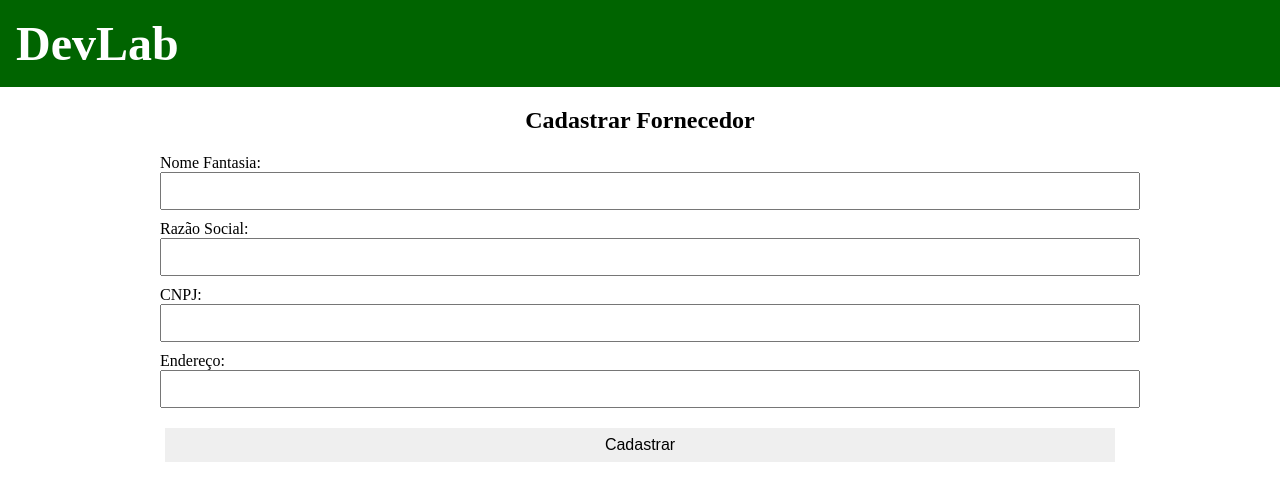
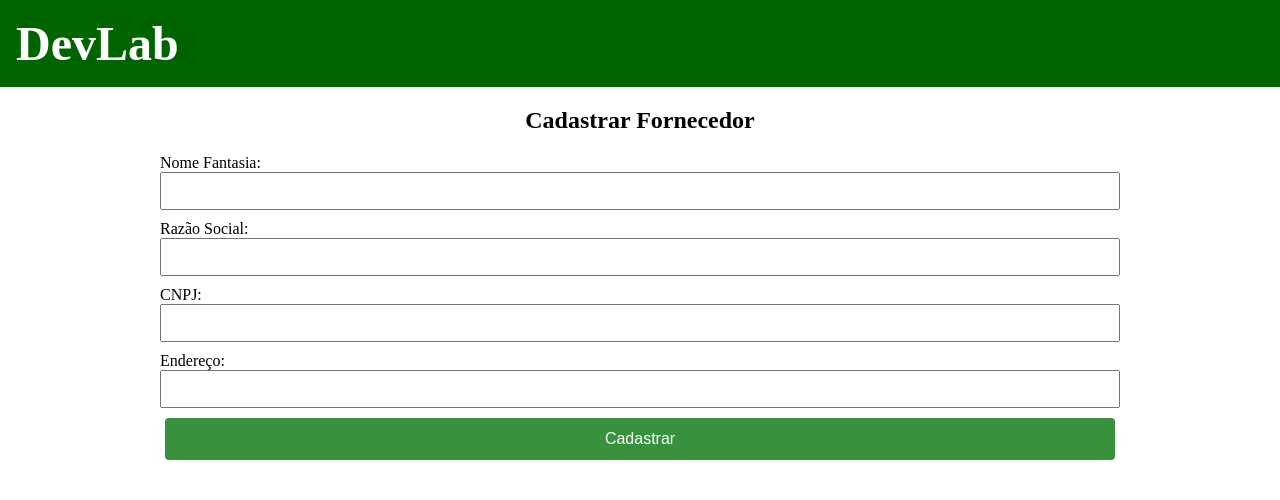
Before and after one commit to leonardferrer/desafio_insightlab_frontend, a React (Vite) app: page /add in a window 1280 px wide. Shown: the top 500 px of the page. Built offline with nearby package versions, Linux system fonts and the light colour scheme.

Commit message:
refactor: divindo o style das paginas

```diff
--- a/src/pages/AddSupplier/AddSupplier.css
+++ b/src/pages/AddSupplier/AddSupplier.css
@@ -1,18 +1,52 @@
-.form-container {
+.container {
     width: 75%;
     margin: 0 auto;
     margin-top: 20px;
 }
 
-.input-field {
+h2 {
+    text-align: center;
+    margin-bottom: 20px;
+}
+
+form {
+    display: flex;
+    flex-direction: column;
+}
+
+.form-group {
+    margin-bottom: 10px;
+}
+
+label {
+    font-size: 16px;
+    margin-bottom: 5px;
+}
+
+input {
     font-size: 16px;
     padding: 8px;
     width: 100%;
-    margin-bottom: 10px;
+    box-sizing: border-box;
 }
 
-.submit-button {
+button {
     font-size: 16px;
     padding: 8px;
     margin-top: 10px;
+    cursor: pointer;
+    background-color: #38913c;
+    color: white;
+    border: none;
+    border-radius: 4px;
 }
+
+button:hover {
+    background-color: #01bf08;
+}
+
+.error-message {
+    color: red;
+    font-size: 14px;
+    margin-top: 5px;
+}
--- a/src/pages/AddSupplier/AddSupplier.jsx
+++ b/src/pages/AddSupplier/AddSupplier.jsx
@@ -1,6 +1,7 @@
 import React, { useState } from 'react';
 import SupplierService from '../../services/SupplierService.js';
 import { useNavigate } from 'react-router-dom';
+import './AddSupplier.css';
 
 function AddSupplier() {
     const [form, setForm] = useState({
@@ -50,10 +51,10 @@ function AddSupplier() {
     };
 
     return (
-        <div style={{ width: '75%', margin: '0 auto', marginTop: '20px' }}>
+        <div className="container">
             <h2>Cadastrar Fornecedor</h2>
             <form onSubmit={handleSubmit}>
-                <div style={{ marginBottom: '10px' }}>
+                <div className="form-group">
                     <label>Nome Fantasia:</label>
                     <input
                         type="text"
@@ -61,10 +62,9 @@ function AddSupplier() {
                         value={form.fantasyName}
                         onChange={handleChange}
                         required
-                        style={{ fontSize: '16px', padding: '8px', width: '100%' }}
                     />
                 </div>
-                <div style={{ marginBottom: '10px' }}>
+                <div className="form-group">
                     <label>Razão Social:</label>
                     <input
                         type="text"
@@ -72,10 +72,9 @@ function AddSupplier() {
                         value={form.corporateReason}
                         onChange={handleChange}
                         required
-                        style={{ fontSize: '16px', padding: '8px', width: '100%' }}
                     />
                 </div>
-                <div style={{ marginBottom: '10px' }}>
+                <div className="form-group">
                     <label>CNPJ:</label>
                     <input
                         type="text"
@@ -83,13 +82,12 @@ function AddSupplier() {
                         value={form.cnpj}
                         onChange={handleChange}
                         required
-                        style={{ fontSize: '16px', padding: '8px', width: '100%' }}
-                        pattern="\d{14}" // Adiciona o padrão para 14 dígitos numéricos
+                        pattern="\d{14}"
                         title="Por favor, insira um CNPJ válido com 14 dígitos."
                     />
-                    {cnpjError && <span style={{ color: 'red' }}>{cnpjError}</span>}
+                    {cnpjError && <span className="error-message">{cnpjError}</span>}
                 </div>
-                <div style={{ marginBottom: '10px' }}>
+                <div className="form-group">
                     <label>Endereço:</label>
                     <input
                         type="text"
@@ -97,10 +95,9 @@ function AddSupplier() {
                         value={form.address}
                         onChange={handleChange}
                         required
-                        style={{ fontSize: '16px', padding: '8px', width: '100%' }}
                     />
                 </div>
-                <button type="submit" style={{ fontSize: '16px', padding: '8px', marginTop: '10px' }}>
+                <button type="submit">
                     Cadastrar
                 </button>
             </form>
--- a/src/pages/SupplierDetails/SupplierDetails.css
+++ b/src/pages/SupplierDetails/SupplierDetails.css
@@ -37,26 +37,28 @@ input {
 
 button {
     font-size: 16px;
-    padding: 12px; /* Aumentar o padding para maior altura */
+    padding: 12px;
     border: none;
     cursor: pointer;
-    flex-grow: 1; /* Permitir que o botão cresça para ocupar o espaço disponível */
-    margin: 0 5px; /* Adicionar margem entre os botões */
+    flex-grow: 1;
+    margin: 0 5px;
     text-align: center;
 }
 
 .edit-button {
     background-color: #4CAF50;
+    width: 50%;
     color: white;
 }
 
 .cancel-button {
-    background-color: #f44336;
+    background-color: #363ff4;
+    width: 50%;
     color: white;
 }
 
 .save-button {
-    background-color: #008CBA;
+    background-color: #227e26;
     color: white;
 }
 
--- a/src/pages/SuppliersList/SuppliersList.css
+++ b/src/pages/SuppliersList/SuppliersList.css
@@ -1,23 +1,68 @@
-.table-container {
+.container {
     width: 75%;
     margin: 0 auto;
+    margin-top: 20px;
 }
 
-.table-container h1 {
+h1 {
+    text-align: center;
+    margin-bottom: 20px;
+}
+
+table {
+    width: 100%;
+    border-collapse: collapse;
+    box-shadow: 0 2px 10px rgba(0, 0, 0, 0.1);
+}
+
+th, td {
+    border: 1px solid #100f0f;
+    padding: 12px;
+    text-align: left;
+}
+
+th {
+    background-color: #dad8d8;
+    color: #333;
+}
+
+td {
+    background-color: #fff;
+}
+
+tr:nth-child(even) td {
+    background-color: #f9f9f9;
+}
+
+.link {
+    text-decoration: none;
+    color: #007bff;
+    transition: color 0.3s;
+}
+
+.link:hover {
+    color: #0056b3;
+}
+
+button {
+    font-size: 16px;
+    padding: 8px 12px;
+    border: none;
+    cursor: pointer;
+    transition: background-color 0.3s;
+}
+
+.delete-button {
+    background-color: #fa7f7f;
+    color: white;
+    border-radius: 10px;
+    width: 100%;
+}
+
+.delete-button:hover {
+    background-color: #db0404;
+}
+
+.actions-cell {
     text-align: center;
 }
-
-.table {
-    width: 100%;
-    border-collapse: collapse;
-}
-
-.table th, .table td {
-    border: 1px solid black;
-    padding: 8px;
-}
-
-.table a {
-    text-decoration: none;
-    color: blue;
-}
--- a/src/pages/SuppliersList/SuppliersList.jsx
+++ b/src/pages/SuppliersList/SuppliersList.jsx
@@ -2,7 +2,8 @@ import { useState, useEffect } from 'react';
 import SupplierService from "../../services/SupplierService.js";
 import SearchField from "../../components/SearchField/SearchField.jsx";
 import CustomModal from "../../components/CustomModal/CustomModal.jsx";
-import {Link} from "react-router-dom";
+import { Link } from "react-router-dom";
+import './SuppliersList.css';
 
 function SupplierList() {
     const [suppliers, setSuppliers] = useState([]);
@@ -52,34 +53,33 @@ function SupplierList() {
     };
 
     return (
-        <div style={{ width: '75%', margin: '0 auto' }}>
+        <div className="container">
             <SearchField
                 searchTerm={searchTerm}
                 setSearchTerm={setSearchTerm}
                 handleSearch={handleSearch}
             />
-            <h1 style={{ textAlign: 'center' }}>Fornecedores</h1>
-            <table style={{ width: '100%', borderCollapse: 'collapse' }}>
+            <h1>Fornecedores</h1>
+            <table>
                 <thead>
                 <tr>
-                    <th style={{ border: '1px solid black', padding: '8px' }}>NOME</th>
-                    <th style={{ border: '1px solid black', padding: '8px' }}>RAZÃO SOCIAL</th>
-                    <th style={{ border: '1px solid black', padding: '8px' }}>AÇÕES</th>
+                    <th>NOME</th>
+                    <th>RAZÃO SOCIAL</th>
+                    <th colSpan="2" className="actions-cell" >AÇÕES</th>
                 </tr>
                 </thead>
                 <tbody>
                 {suppliers.map(supplier => (
                     <tr key={supplier.idSupplier}>
-                        <td style={{border: '1px solid black', padding: '8px'}}>{supplier.fantasyName}</td>
-                        <td style={{border: '1px solid black', padding: '8px'}}>{supplier.corporateReason}</td>
-                        <td style={{border: '1px solid black', padding: '8px'}}>
-                            <Link to={`/details/${supplier.idSupplier}`}
-                                  style={{textDecoration: 'none', color: 'blue'}}>
+                        <td>{supplier.fantasyName}</td>
+                        <td>{supplier.corporateReason}</td>
+                        <td>
+                            <Link to={`/details/${supplier.idSupplier}`} className="link">
                                 Ver detalhes
                             </Link>
                         </td>
-                        <td style={{border: '1px solid black', padding: '8px'}}>
-                            <button onClick={() => handleDelete(supplier.idSupplier)}>Excluir</button>
+                        <td>
+                            <button className="delete-button" onClick={() => handleDelete(supplier.idSupplier)}>Excluir</button>
                         </td>
                     </tr>
                 ))}
@@ -91,74 +91,3 @@ function SupplierList() {
 }
 
 export default SupplierList;
-
-/*
-import { useState, useEffect } from 'react';
-import SupplierService from "../../services/SupplierService.js";
-import SearchField from "../../components/SearchField/SearchField.jsx";
-import {Link} from "react-router-dom";
-import error from "eslint-plugin-react/lib/util/error.js";
-
-function SupplierList() {
-    const [suppliers, setSuppliers] = useState([]);
-    const [searchTerm, setSearchTerm] = useState("");
-
-    useEffect(() => {
-        const fetchSuppliers = async () => {
-            try {
-                const data = await SupplierService.getAll();
-                setSuppliers(data);
-            } catch (error) {
-                console.error('Erro ao buscar fornecedores:', error.message);
-            }
-        };
-
-        fetchSuppliers();
-    }, []);
-
-    const handleSearch = async () => {
-        try {
-            const data = await SupplierService.searchByName(searchTerm);
-            setSuppliers(data);
-            alert('dcd');
-        } catch (error) {
-            console.error('Erro ao buscar fornecedores:', error.message);
-        }
-    };
-
-    return (
-        <div style={{ width: '75%', margin: '0 auto' }}>
-            <SearchField
-                searchTerm={searchTerm}
-                setSearchTerm={setSearchTerm}
-                handleSearch={handleSearch}
-            />
-            <h1 style={{ textAlign: 'center' }}>Fornecedores</h1>
-            <table style={{ width: '100%', borderCollapse: 'collapse' }}>
-                <thead>
-                <tr>
-                    <th style={{ border: '1px solid black', padding: '8px' }}>COD. FORNECEDOR</th>
-                    <th style={{ border: '1px solid black', padding: '8px' }}>NOME</th>
-                    <th style={{ border: '1px solid black', padding: '8px' }}>AÇÕES</th>
-                </tr>
-                </thead>
-                <tbody>
-                {suppliers.map(supplier => (
-                    <tr key={supplier.idSupplier}>
-                        <td style={{ border: '1px solid black', padding: '8px' }}>{supplier.idSupplier}</td>
-                        <td style={{ border: '1px solid black', padding: '8px' }}>{supplier.corporateReason}</td>
-                        <td style={{ border: '1px solid black', padding: '8px' }}>
-                            <Link to={`/details/${supplier.idSupplier}`} style={{ textDecoration: 'none', color: 'blue' }}>
-                                Ver detalhes
-                            </Link>
-                        </td>
-                    </tr>
-                ))}
-                </tbody>
-            </table>
-        </div>
-    );
-}
-
-export default SupplierList;
-*/
```
